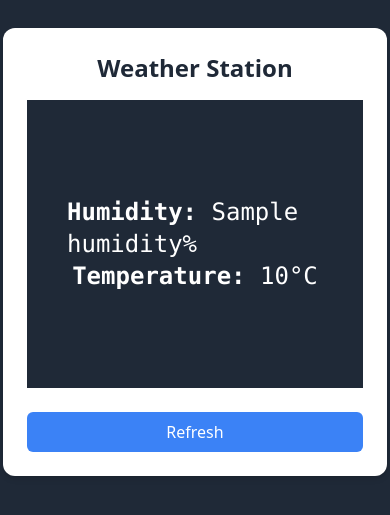
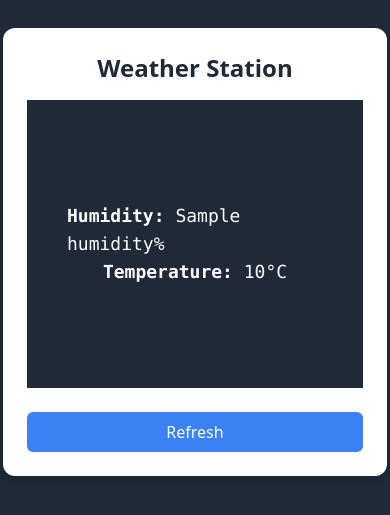
Before and after one commit to SamuelFoc/intentional-agents, a Flask app: template templates/current_temperature.html in a window 390 px wide. Shown: the part 170-685 px from the top of the page. Run offline with Flask 3, Linux system fonts and the light colour scheme; the template is opened without the code that fills it: most values are stand-ins (such as "Sample title", 1, 10 or a date in 2020); some libraries are stand-ins or nearby versions.

Commit message:
Add mobile responsive design to the template

```diff
--- a/templates/current_temperature.html
+++ b/templates/current_temperature.html
@@ -16,7 +16,7 @@
       <p class="text-red-500 text-lg font-medium">No data available yet.</p>
       {% else %}
       <div
-        class="w-full h-72 bg-gray-800 p-10 flex flex-col items-center justify-center text-white text-2xl font-mono"
+        class="w-full h-72 bg-gray-800 p-10 flex flex-col items-center justify-center text-white text-lg md:text-2xl font-mono"
       >
         <div>
           <strong> Humidity:&ensp;</strong><span class="">{{ humidity }}%</span>
```
